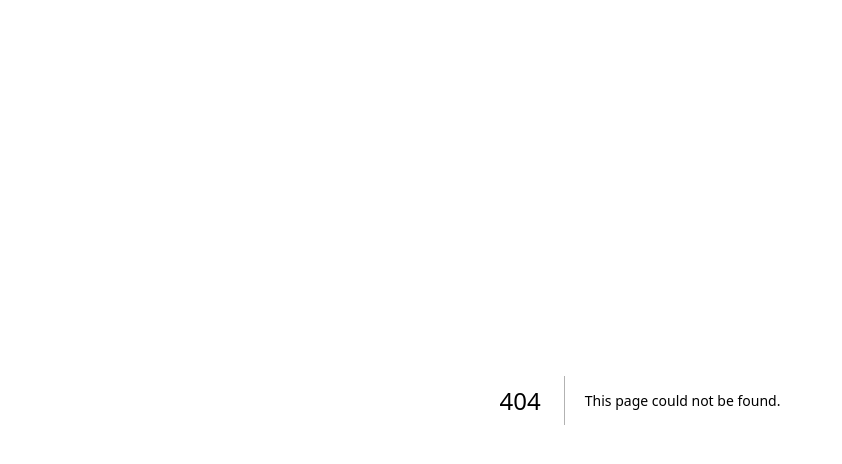
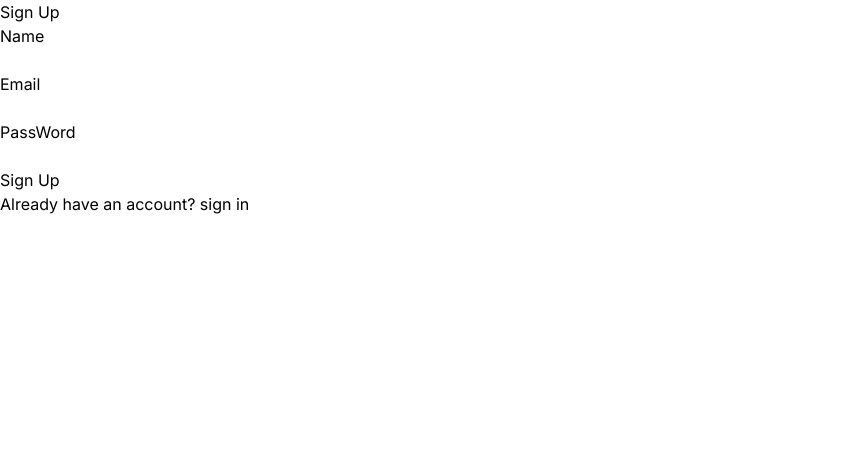
Before and after one commit to Shuheitkhs/teamsdev_16_2, a Next.js app: page /sign_up in a window 1280 px wide. Before the commit this address had no page. Shown: the top 464 px of the page, without its empty margins (0-842 px from the left). Built offline with nearby package versions, Linux system fonts and the light colour scheme.

Commit message:
Feature/sign up components (#35)
* write_viewのコンポーネント作成

* signUp画面枠組みのみ作成

* writeViewをnpm run formatした

```diff
--- /dev/null
+++ b/app/sign_up/page.tsx
@@ -0,0 +1,28 @@
+import React from "react";
+
+const SignUp = () => {
+  return (
+    <div>
+      <h1>Sign Up</h1>
+      <form>
+        <div>
+          <p>Name</p>
+          <input type="text" />
+        </div>
+        <div>
+          <p>Email</p>
+          <input type="email" />
+        </div>
+        <div>
+          <p>PassWord</p>
+          <input type="password" />
+        </div>
+        <button>Sign Up</button>
+      </form>
+      <span>Already have an account?</span>
+      <span> sign in</span>
+    </div>
+  );
+};
+
+export default SignUp;
```
Also changed, not shown: app/write_view/page.tsx (+6 -5 lines).
